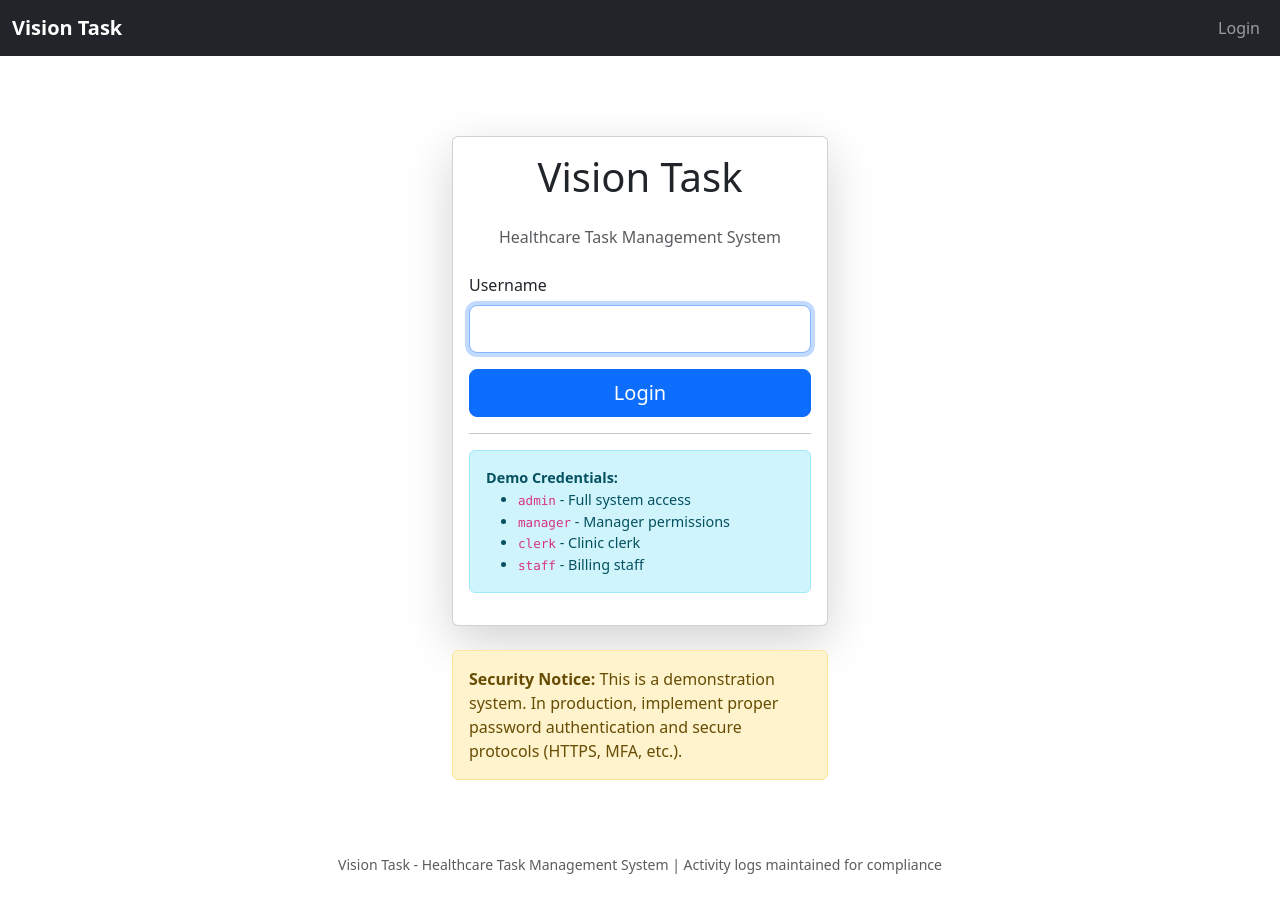
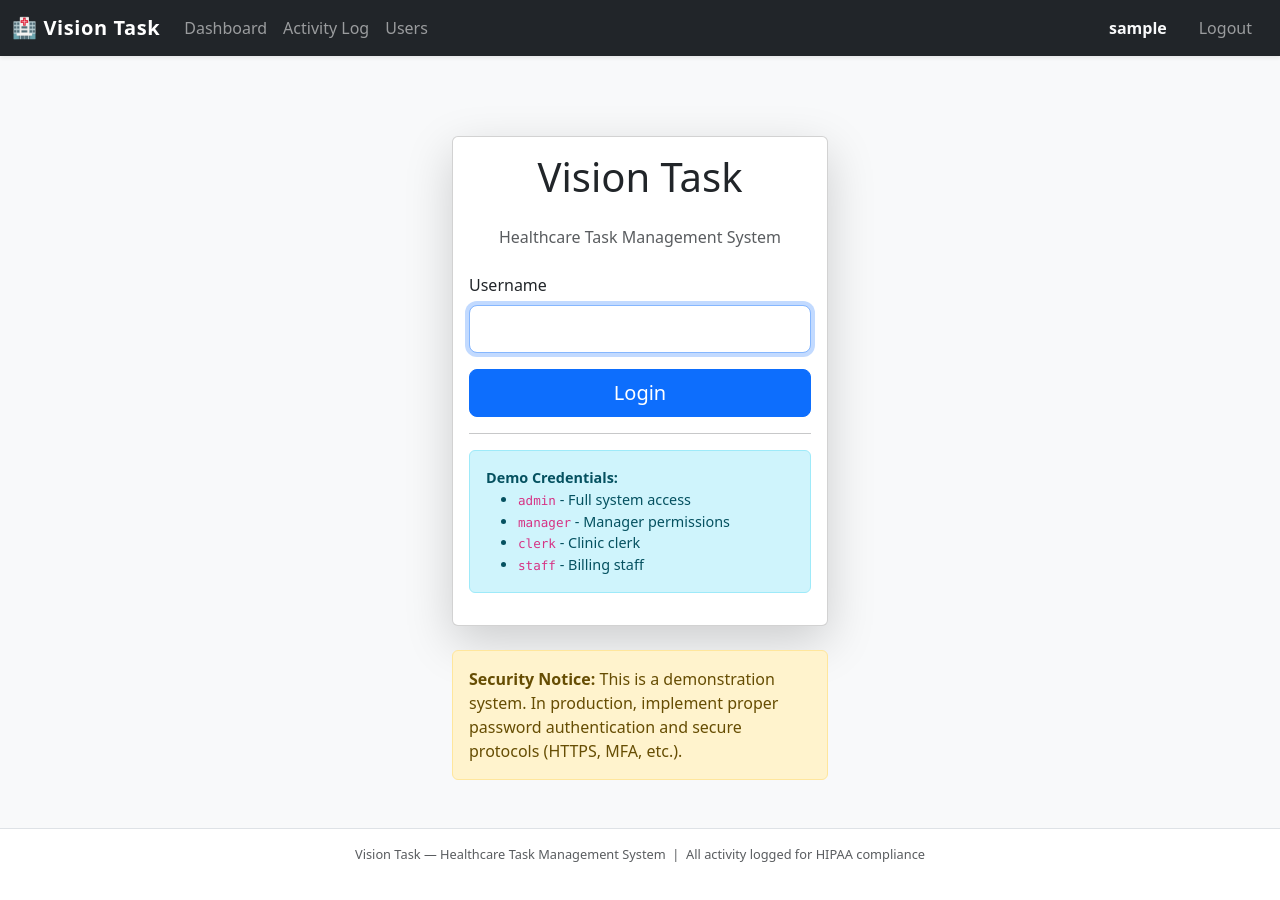
Before and after one commit to SanskarChaudhari2004/Vision-Task-Project, a Flask app: page /login in a window 1280 px wide. After the commit the page ends 862 px from the top, so only its background shows below. Run offline with Flask 3, Linux system fonts and the light colour scheme; the visitor is signed in with stand-in values (Sample User, id 1).

Commit message:
Add files via upload

```diff
--- a/vision_task/templates/base.html
+++ b/vision_task/templates/base.html
@@ -11,46 +11,75 @@
         crossorigin="anonymous"
     />
     <style>
-        .sensitivity-low { background-color: #d4edda; }
-        .sensitivity-medium { background-color: #fff3cd; }
-        .sensitivity-high { background-color: #f8d7da; }
-        .navbar-brand { font-weight: bold; }
-        .badge-admin { background-color: #dc3545; }
-        .badge-manager { background-color: #0d6efd; }
-        .badge-user { background-color: #6c757d; }
+        body { background-color: #f8f9fa; }
+        .sensitivity-low    { border-left: 4px solid #28a745; }
+        .sensitivity-medium { border-left: 4px solid #ffc107; }
+        .sensitivity-high   { border-left: 4px solid #dc3545; }
+        .navbar-brand { font-weight: bold; letter-spacing: 0.03em; }
+        .nav-link.active { font-weight: 600; }
+        .reauth-badge {
+            font-size: 0.7rem;
+            vertical-align: middle;
+        }
     </style>
 </head>
 <body>
-<nav class="navbar navbar-expand-lg navbar-dark bg-dark">
+<nav class="navbar navbar-expand-lg navbar-dark bg-dark shadow-sm">
     <div class="container-fluid">
-        <a class="navbar-brand" href="/">Vision Task</a>
+        <a class="navbar-brand" href="{{ url_for('ui_dashboard') }}">
+            🏥 Vision Task
+        </a>
         <button class="navbar-toggler" type="button" data-bs-toggle="collapse" data-bs-target="#navbarNav">
             <span class="navbar-toggler-icon"></span>
         </button>
         <div class="collapse navbar-collapse" id="navbarNav">
-            <ul class="navbar-nav ms-auto">
-                {% if user %}
+            {% if session.get('username') %}
+            <ul class="navbar-nav me-auto">
                 <li class="nav-item">
-                    <span class="navbar-text me-3">{{ user.username }} ({{ user.department }})</span>
+                    <a class="nav-link {% if request.endpoint == 'ui_dashboard' %}active{% endif %}"
+                       href="{{ url_for('ui_dashboard') }}">Dashboard</a>
+                </li>
+                {# Activity Log: visible to admins and managers #}
+                {% set cur_user = namespace(obj=none) %}
+                {% for u in [] %}{% endfor %}
+                <li class="nav-item">
+                    <a class="nav-link {% if request.endpoint == 'ui_activity_log' %}active{% endif %}"
+                       href="{{ url_for('ui_activity_log') }}">Activity Log</a>
                 </li>
                 <li class="nav-item">
-                    <a class="nav-link" href="{{ url_for('logout') }}">Logout</a>
+                    <a class="nav-link {% if request.endpoint == 'ui_users' %}active{% endif %}"
+                       href="{{ url_for('ui_users') }}">Users</a>
                 </li>
-                {% else %}
+            </ul>
+            <ul class="navbar-nav ms-auto align-items-center">
+                <li class="nav-item me-3">
+                    <span class="navbar-text text-light">
+                        <strong>{{ session.get('username') }}</strong>
+                    </span>
+                </li>
+                <li class="nav-item">
+                    <a class="nav-link btn btn-outline-light btn-sm px-3" href="{{ url_for('logout') }}">Logout</a>
+                </li>
+            </ul>
+            {% else %}
+            <ul class="navbar-nav ms-auto">
                 <li class="nav-item">
                     <a class="nav-link" href="{{ url_for('login_page') }}">Login</a>
                 </li>
-                {% endif %}
             </ul>
+            {% endif %}
         </div>
     </div>
 </nav>
-<main class="container mt-4">
+
+<main class="container mt-4 mb-5">
     {% block content %}{% endblock %}
 </main>
-<footer class="text-center text-muted py-4 mt-5">
-    <small>Vision Task - Healthcare Task Management System | Activity logs maintained for compliance</small>
+
+<footer class="text-center text-muted py-3 border-top bg-white" style="font-size:0.8rem;">
+    Vision Task — Healthcare Task Management System &nbsp;|&nbsp; All activity logged for HIPAA compliance
 </footer>
+
 <script src="https://cdn.jsdelivr.net/npm/bootstrap@5.3.2/dist/js/bootstrap.bundle.min.js"></script>
 </body>
 </html>
```
